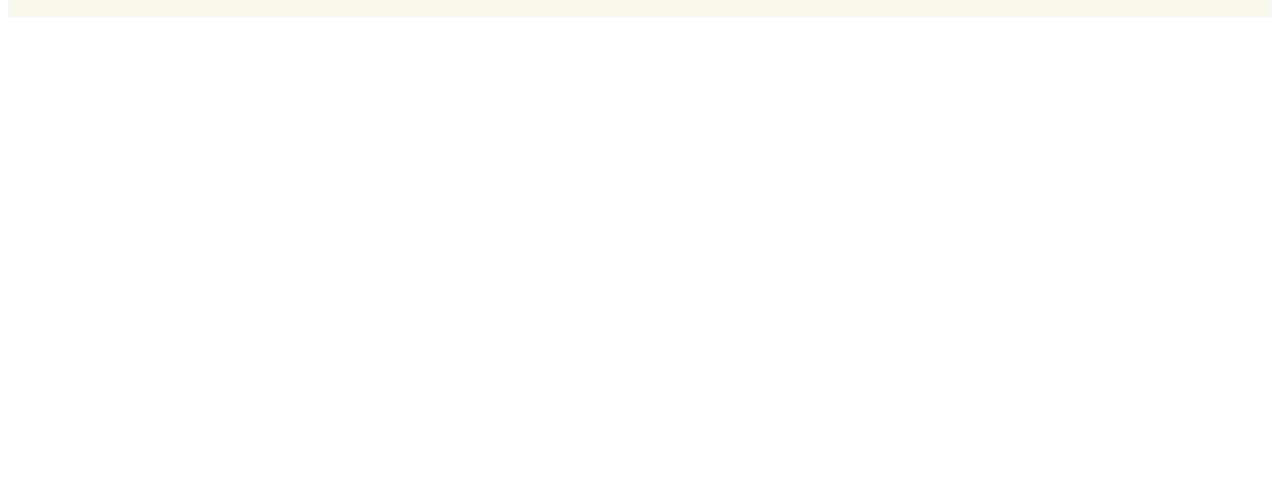
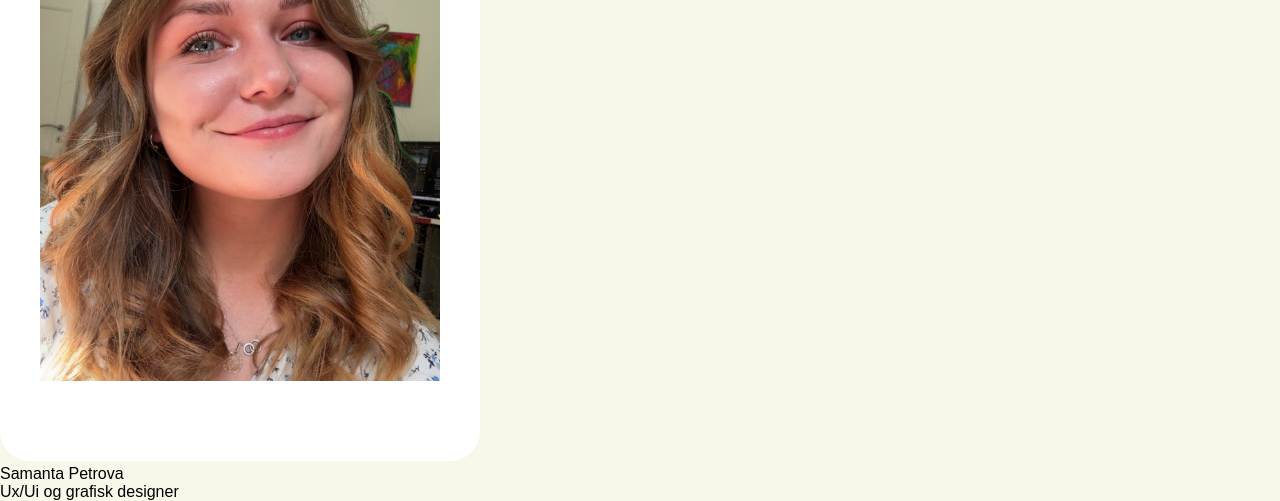
Before and after one commit to Samanta-Petrova/MadeBySammyPortfolio, a plain HTML site: page Index.html in a window 1280 px wide. Shown: the part 467-968 px from the top of the page. Before the commit the page ends 800 px from the top, so only its background shows below. Drawn offline with Linux system fonts and the light colour scheme.

Commit message:
Billede card

```diff
--- a/Assets/CSS/stylesheet.css
+++ b/Assets/CSS/stylesheet.css
@@ -7,6 +7,7 @@
         font-style: normal;
         font-variation-settings:
             "wdth" 100;
+            margin: 0 auto;
 }
 
 h1, h2, h3, h4, h5, h6 {
@@ -26,6 +27,7 @@ font-family: "Fascinate", system-ui;
 .navConteiner{
     display: flex;
     justify-content: end;
+    text-align: center;
     gap: 2rem;
     padding-right: 4rem;
     background: var(--BGBaige);
@@ -67,3 +69,12 @@ font-family: "Fascinate", system-ui;
     height: 40px;
     object-fit: contain;
 }
+.BilledeCard img{
+    width: 400px;
+    height: 450px;
+    object-fit: cover;
+    border: solid 40px white;
+    border-bottom: solid 80px white;
+    border-radius: 30px;
+
+}
--- a/Index.html
+++ b/Index.html
@@ -45,7 +45,11 @@
             <p>Linked In</p>
           </div>
         </div>
-        <div></div>
+        <div class="BilledeCard">
+          <img src="./Assets/Photos/IMG_0068.JPG" alt="" />
+          <p>Samanta Petrova</p>
+          <p>Ux/Ui og grafisk designer</p>
+        </div>
       </div>
     </main>
     <footer></footer>
```
Also changed, not shown: Assets/Photos/IMG_0068.JPG (added).
